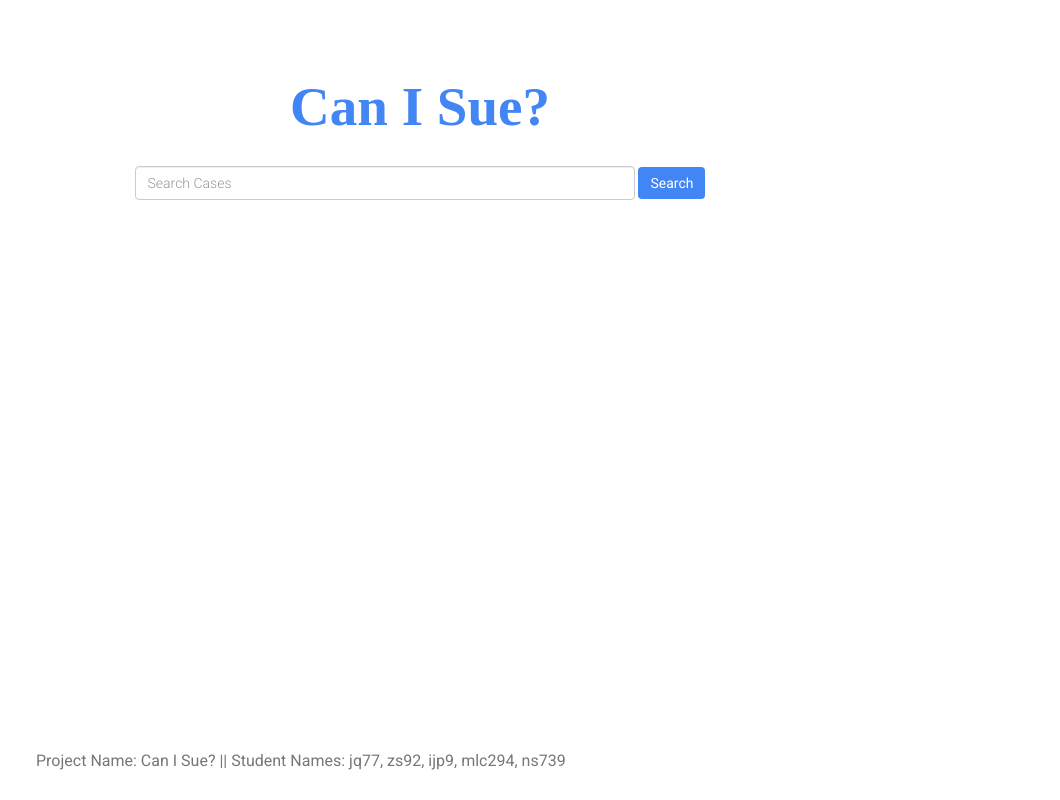
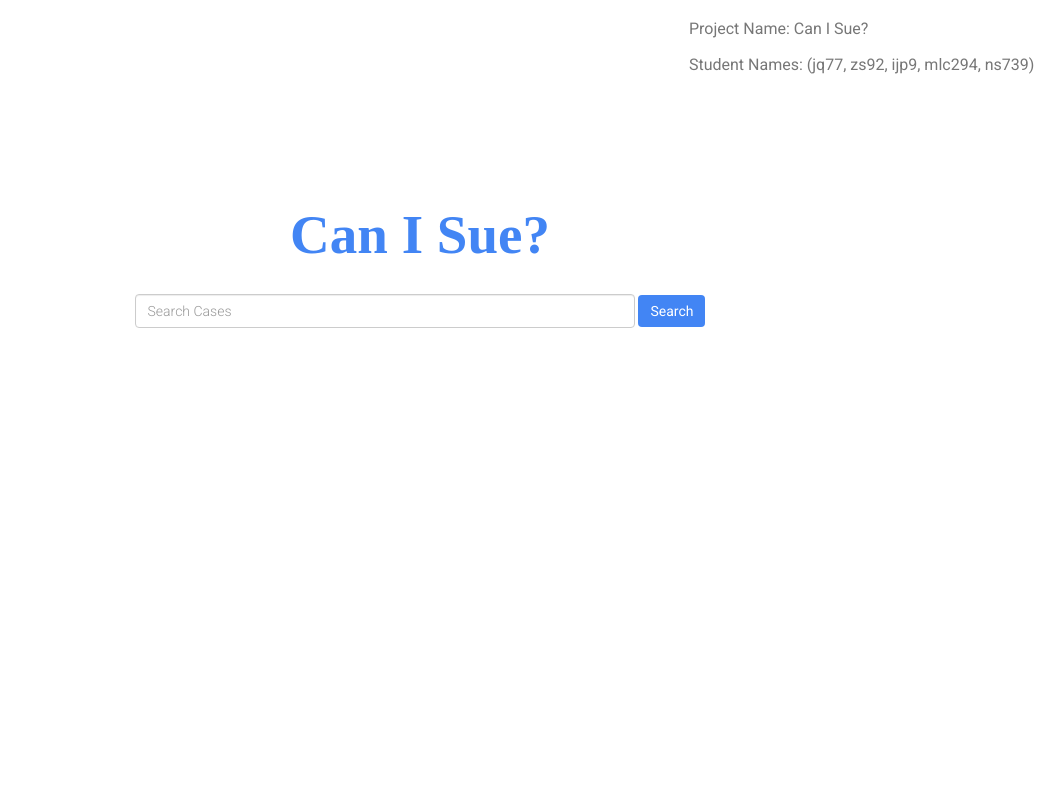
Before and after one commit to JunanQu/CanISue, a Flask app: page / in a window 1280 px wide. Shown: the whole page, without its empty margins (220-1280 px from the left). Run offline with Flask 2, Linux system fonts and the light colour scheme; parts of the project's set-up code (start-up, migrations or seed data) failed here and were passed over; some libraries are stand-ins or nearby versions.

Commit message:
Revert "Rearrange text and containers"
This reverts commit 6dcd94351f937974fb4ee748ff9e12e577d36b99.

```diff
--- a/app/static/main.css
+++ b/app/static/main.css
@@ -11,16 +11,9 @@ padding: 20px 0;
 text-align:center;
 }
 body {
-padding-top: 5%;
-padding-bottom: 5%;
+padding-top: 15%;
+padding-bottom: 15px;
 }
-.background-img{
-background-image: url(img/legal1.jpg);
-background-size: cover;
-background-repeat: no-repeat;
-opacity:0.2;
-}
-
 .global-search {
 text-align:center;
 padding:10px;
@@ -44,13 +37,6 @@ border: none
 }
 .step-links a{
 color: #4285F4;
-}
-.bottomcenter{
-  position:absolute;
-  bottom:2%;
-  left:20%;
-  right:20%;
-  /* text-align:center; */
 }
 
 /* ---------------------------------------------------------------------------------- */
@@ -2033,7 +2019,7 @@ body.mobile-nav-active #mobile-nav-toggle {
   margin-right: 20px; }
 
 .feature-area {
-  padding: 100px 0 120px; }
+  padding: 150px 0 120px; }
   @media (max-width: 991px) {
     .feature-area {
       padding: 80px 0px; } }
--- a/app/templates/search.html
+++ b/app/templates/search.html
@@ -16,6 +16,10 @@
 </head>
 
 <body>
+    <div class="topcorner">
+        <p>Project Name: {{ name }}</p>
+        <p>Student Names: ({{ netid }})</p>
+    </div>
     <form class="form-inline global-search">
         <h1 style="font-size: 55px; font-family:Futura; color: #4285F4">
             Can I Sue?
@@ -101,9 +105,6 @@
         {% endif %}
     </section>
     <!-- End-->
-    <div class="bottomcenter">
-        <p>Project Name: {{ name }} || Student Names: {{ netid }}</p>
-    </div>
 </body>
 
 </html>
```
